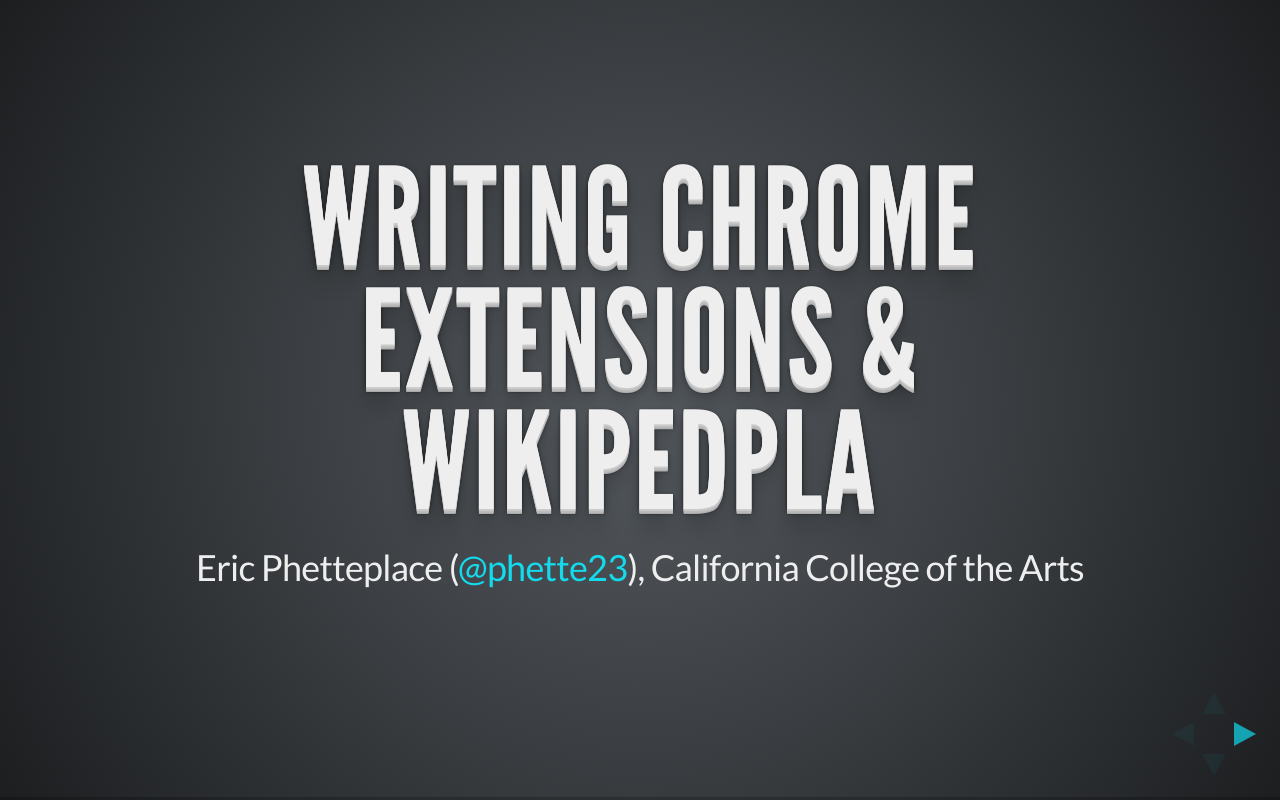
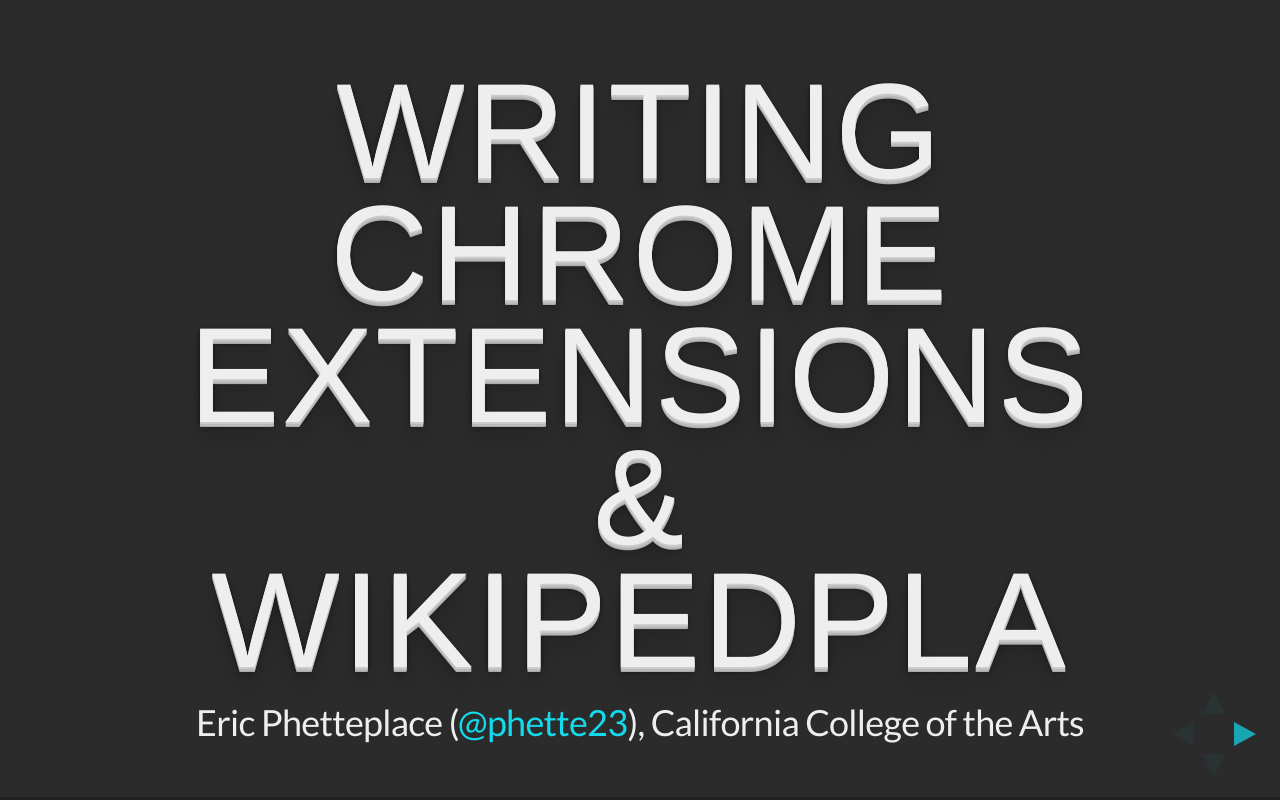
Before and after one commit to phette23/chrome-ext-prez, a browser extension: page index.html in a window 1280 px wide. Drawn offline with Linux system fonts and the light colour scheme; files whose address does not match are found by name.

Commit message:
theme changes
flat, dark bg instead of gradient
Helvetica Neue header instead of League Gothic

```diff
--- a/css/source/theme.scss
+++ b/css/source/theme.scss
@@ -11,19 +11,6 @@
 @import "../../bower_components/reveal.js/css/theme/template/mixins";
 @import "../../bower_components/reveal.js/css/theme/template/settings";
 // ---------------------------------------------
-
-// Include theme-specific fonts ----------------
-@font-face {
-        font-family: 'League Gothic';
-        src: url('../../lib/font/league_gothic-webfont.eot');
-        src: url('../../lib/font/league_gothic-webfont.eot?#iefix') format('embedded-opentype'),
-                 url('../../lib/font/league_gothic-webfont.woff') format('woff'),
-                 url('../../lib/font/league_gothic-webfont.ttf') format('truetype'),
-                 url('../../lib/font/league_gothic-webfont.svg#LeagueGothicRegular') format('svg');
-
-        font-weight: normal;
-        font-style: normal;
-}
 
 @import url(https://fonts.googleapis.com/css?family=Lato:400,700,400italic,700italic);
 // ---------------------------------------------
@@ -72,4 +59,16 @@
     .inline-img {
         margin: 0 1em;
     }
+
+    h1,
+    h2,
+    h3,
+    h4 {
+        font-family: 'Helvetica Neue', Helvetica, Arial, sans-serif;
+    }
 }
+
+// flat, dark bg
+body {
+    background-image: none;
+}
```
Also changed, not shown: .yo-rc.json (deleted), css/theme.css.
